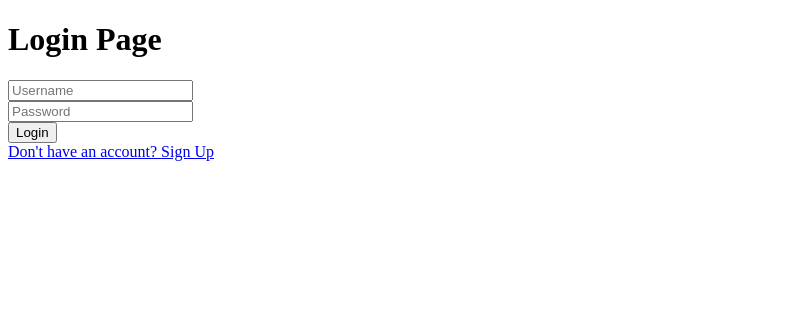
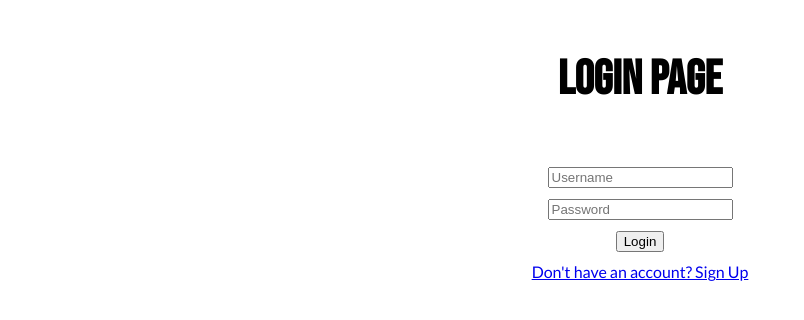
Before and after one commit to AlexandraCoffman/TicketingFinalProject, a Flask app: page /login in a window 1280 px wide. Shown: the top 320 px of the page, without its empty margins (0-804 px from the left). Run offline with Flask 3, Linux system fonts and the light colour scheme.

Commit message:
link css to login.html

```diff
--- a/templates/login.html
+++ b/templates/login.html
@@ -1,9 +1,14 @@
 <!DOCTYPE html>
 <html lang="en">
 <head>
+
+    <link href="https://fonts.googleapis.com/css2?family=Bebas+Neue&display=swap" rel="stylesheet">
+    <link href="https://fonts.googleapis.com/css2?family=Lato&display=swap" rel="stylesheet">
+
     <meta charset="UTF-8">
     <meta name="viewport" content="width=device-width, initial-scale=1.0">
     <title>Login</title>
+    <link rel="stylesheet" href="{{ url_for('static', filename='style.css') }}">
 </head>
 <body>
     <h1>Login Page</h1>
```
